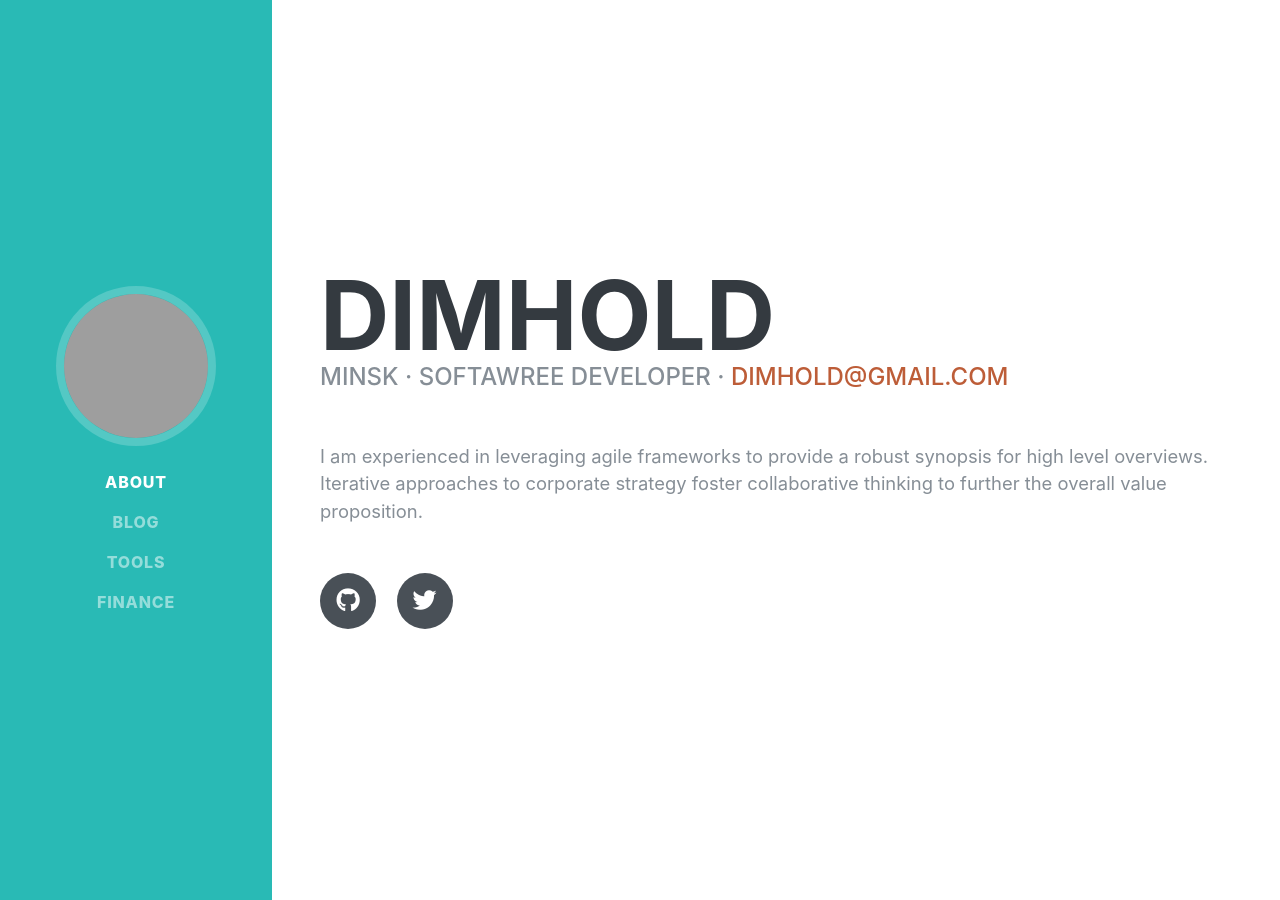
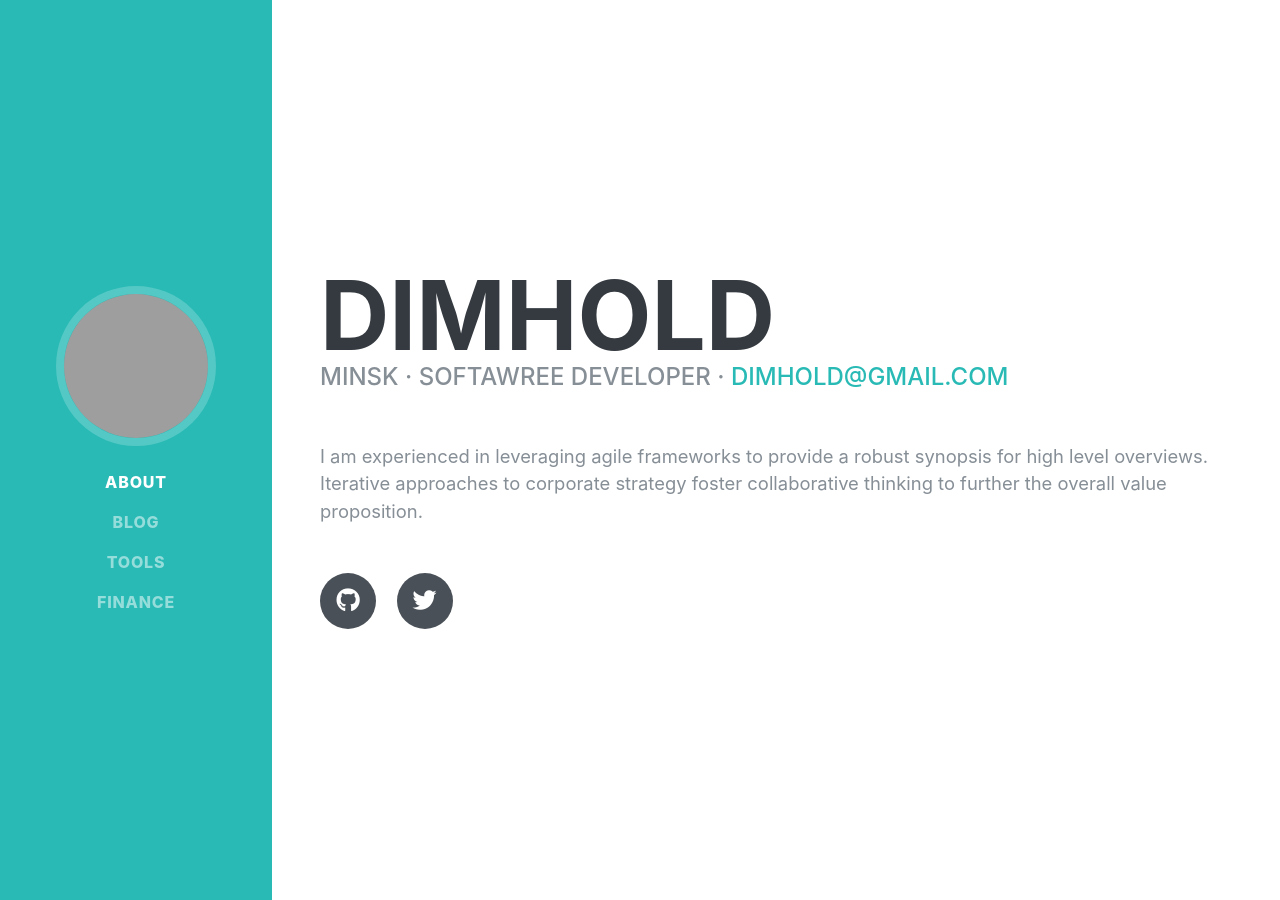
Before and after one commit to dimhold/dimhold.by, a Jekyll site: the page built from index.md, in a window 1280 px wide. Built offline with Jekyll 4.4.1, drawn with Linux system fonts in a browser that asks for light colours; nearby versions of some CDN libraries; grey boxes are pictures that could not be loaded.

```diff
--- a/_includes/finance/finance.html
+++ b/_includes/finance/finance.html
@@ -1,5 +1,5 @@
 <div class="container-fluid">
-  <div class="row">
+  <div class="row my-4">
     <div class="col-sm">
       <div class="btn-group" role="group">
         <a class="btn btn-lg btn-outline-dark" href="https://finviz.com/futures_charts.ashx">Finiz</a>
--- a/_layouts/default.html
+++ b/_layouts/default.html
@@ -21,10 +21,10 @@
         </div>
         <p class="lead mb-5">I am experienced in leveraging agile frameworks to provide a robust synopsis for high level overviews. Iterative approaches to corporate strategy foster collaborative thinking to further the overall value proposition.</p>
         <div class="social-icons">
-          <a href="#">
+          <a href="https://github.com/dimhold">
             <i class="fab fa-github"></i>
           </a>
-          <a href="#">
+          <a href="https://twitter.com/dimhold">
             <i class="fab fa-twitter"></i>
           </a>
         </div>
--- a/assets/css/main.css
+++ b/assets/css/main.css
@@ -1,6 +1,9 @@
-
 .finiz-widget-container {
   float: left;
+}
+
+a, a:active, a:focus, a:hover {
+  color: #29bab5;
 }
 
 .text-primary {
@@ -10,3 +13,7 @@
 .bg-primary {
   background-color: #29bab5 !important;
 }
+
+.social-icons a:hover {
+  background-color: #29bab5;
+}
```
Lines whose indentation alone changed are shown as unchanged.
